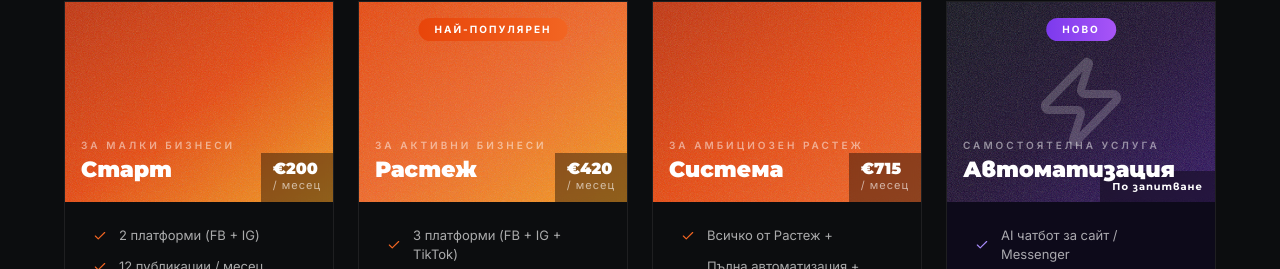
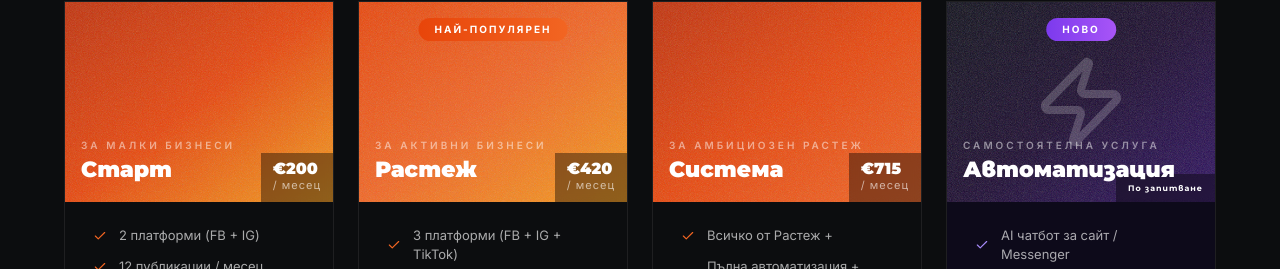
Before and after one commit to emobugs/digital-effect, a Next.js app: page / in a window 1280 px wide. Shown: the part 3279-3548 px from the top of the page. Built offline with nearby package versions, Linux system fonts and the light colour scheme.

Commit message:
change automation price tezxt size

```diff
--- a/src/components/sections/Packages.tsx
+++ b/src/components/sections/Packages.tsx
@@ -153,7 +153,7 @@ function FlipCard({ pkg }: { pkg: (typeof PACKAGES)[0] }) {
 									</div>
 								</>
 							) : (
-								<div className="font-display font-bold text-white text-[10px] tracking-[1px]">
+								<div className="font-display font-bold text-white text-[8px] tracking-[1px]">
 									По запитване
 								</div>
 							)}
```
